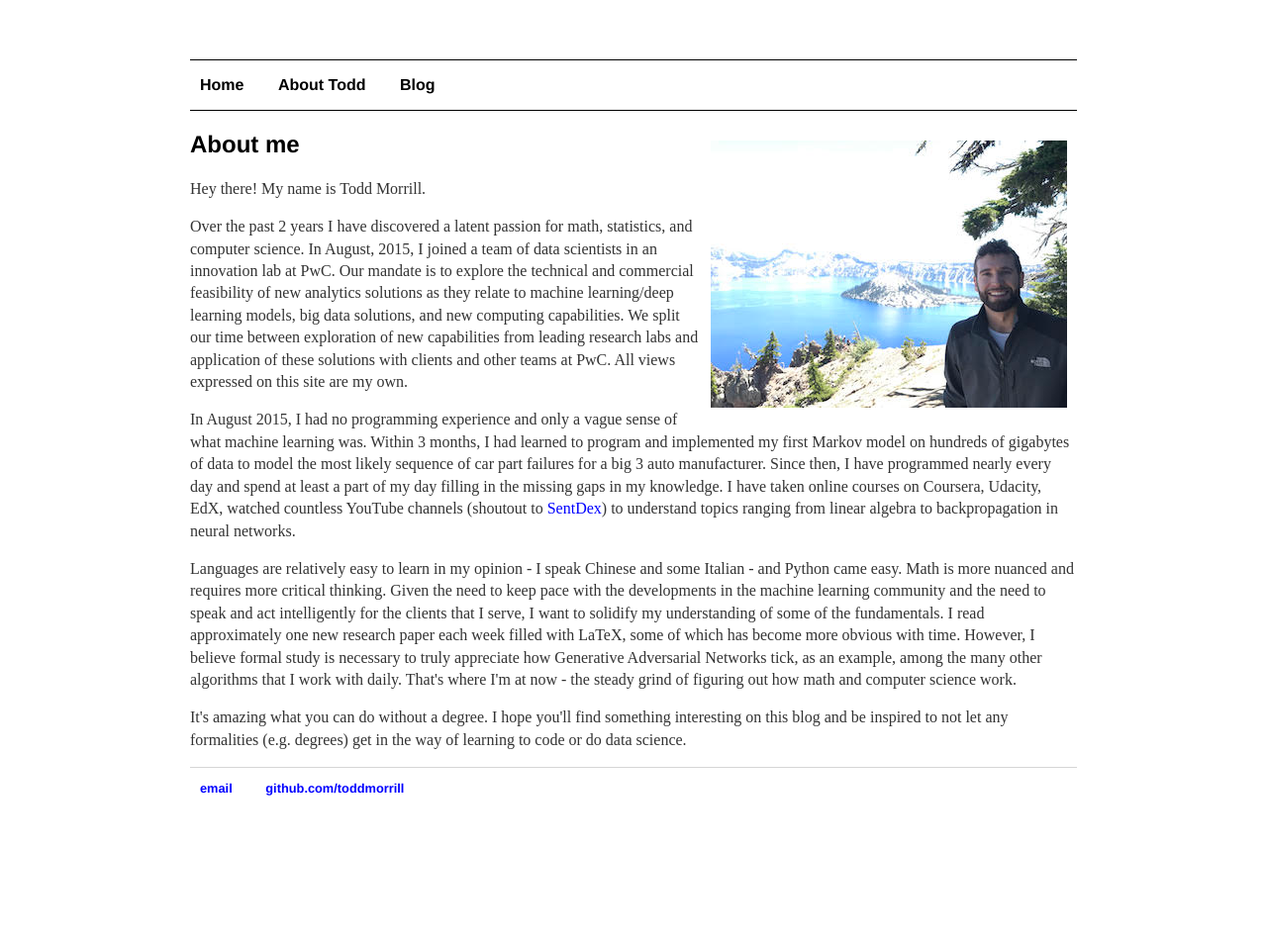
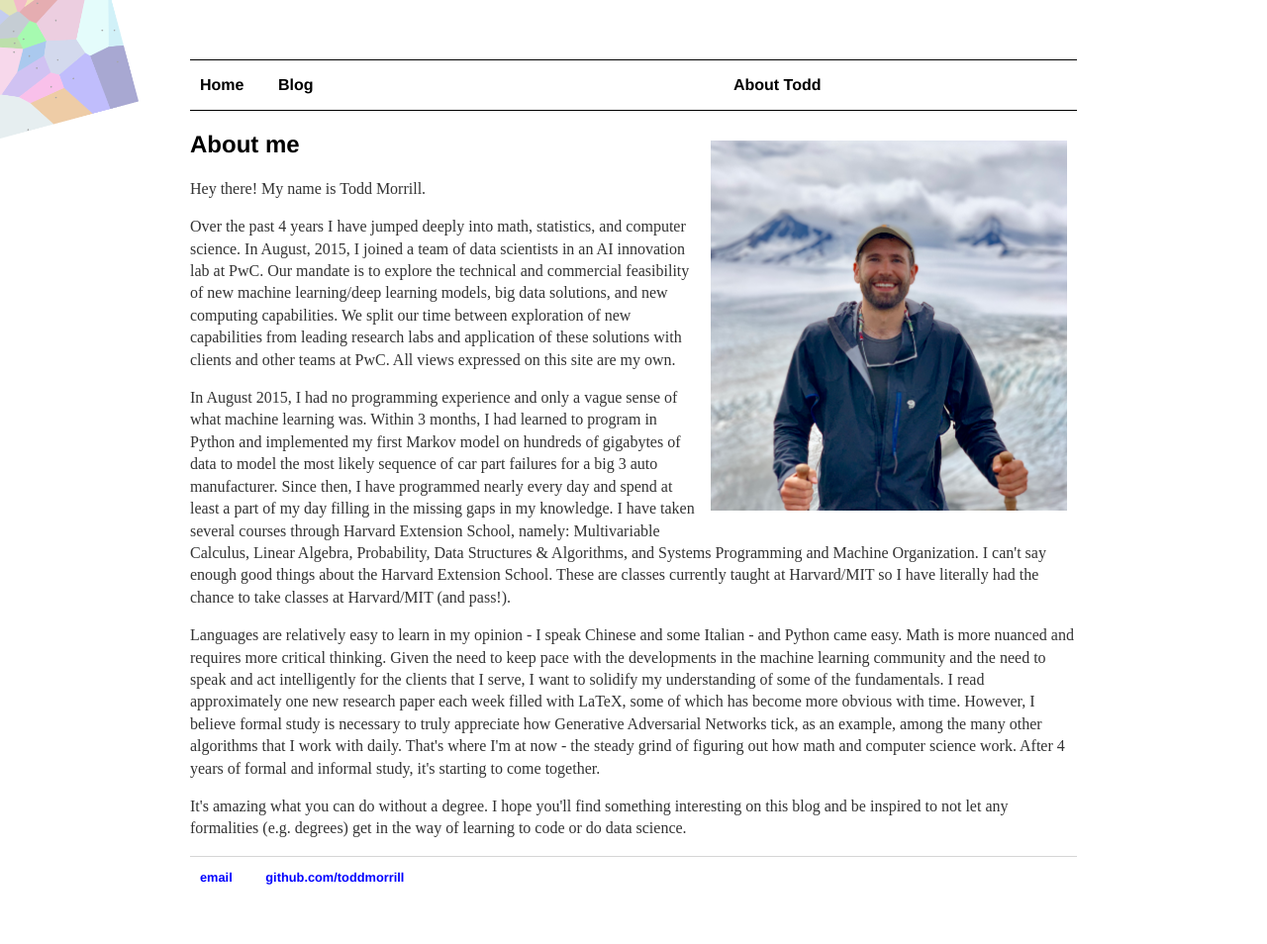
Before and after one commit to ToddMorrill/toddmorrill.github.io, a Jekyll site: the page built from about/index.html, in a window 1280 px wide. Shown: the whole page at 99% size. Built offline with Jekyll 4.4.1, drawn with Linux system fonts in a browser that asks for light colours; before the commit the page ends 900 px from its top, so only the background shows below that.

```diff
--- a/_layouts/default.html
+++ b/_layouts/default.html
@@ -11,6 +11,8 @@
 		  gtag('config', 'UA-121354524-1');
 		</script>
 
+		<link rel="icon" href="/assets/favicon.ico">
+
 		<title>{{ page.title }}</title>
 		<!-- link to main stylesheet -->
 		<link rel="stylesheet" type="text/css" href="/css/main.css">
@@ -20,8 +22,21 @@
 		<nav>
     		<ul>
         		<li><a href="/">Home</a></li>
-	        	<li><a href="/about">About Todd</a></li>
-        		<li><a href="/blog">Blog</a></li>
+				<li><a href="/blog">Blog</a></li>
+				<li></li>
+				<li></li>
+				<li></li>
+				<li></li>
+				<li></li>
+				<li></li>
+				<li></li>
+				<li></li>
+				<li></li>
+				<li></li>
+				<li></li>
+				<li></li>
+				<li></li>
+				<li><a href="/about">About Todd</a></li>
     		</ul>
 		</nav>
 		<div class="container">
--- a/about/index.html
+++ b/about/index.html
@@ -4,19 +4,19 @@
 ---
 
 <div id="image">
-	<img src="/assets/about_me/crater_lake.jpg" style="margin:10px;float:right"/>
+	<img src="/assets/about_me/kenai_fjord.jpg" style="margin:10px;float:right;max-width:360px;"/>
 </div>
 <h2> About me </h2>
 
 	<p>Hey there! My name is Todd Morrill.</p>
 	<p>
-	Over the past 2 years I have discovered a latent passion for math, statistics, and computer science. In August, 2015, I joined a team of data scientists in an innovation lab at PwC. Our mandate is to explore the technical and commercial feasibility of new analytics solutions as they relate to machine learning/deep learning models, big data solutions, and new computing capabilities. We split our time between exploration of new capabilities from leading research labs and application of these solutions with clients and other teams at PwC. All views expressed on this site are my own.
+	Over the past 4 years I have jumped deeply into math, statistics, and computer science. In August, 2015, I joined a team of data scientists in an AI innovation lab at PwC. Our mandate is to explore the technical and commercial feasibility of new machine learning/deep learning models, big data solutions, and new computing capabilities. We split our time between exploration of new capabilities from leading research labs and application of these solutions with clients and other teams at PwC. All views expressed on this site are my own.
 	</p>
 	<p>
-	In August 2015, I had no programming experience and only a vague sense of what machine learning was. Within 3 months, I had learned to program and implemented my first Markov model on hundreds of gigabytes of data to model the most likely sequence of car part failures for a big 3 auto manufacturer. Since then, I have programmed nearly every day and spend at least a part of my day filling in the missing gaps in my knowledge. I have taken online courses on Coursera, Udacity, EdX, watched countless YouTube channels (shoutout to <a href="https://www.youtube.com/user/sentdex" target="_blank">SentDex</a>) to understand topics ranging from linear algebra to backpropagation in neural networks.
+	In August 2015, I had no programming experience and only a vague sense of what machine learning was. Within 3 months, I had learned to program in Python and implemented my first Markov model on hundreds of gigabytes of data to model the most likely sequence of car part failures for a big 3 auto manufacturer. Since then, I have programmed nearly every day and spend at least a part of my day filling in the missing gaps in my knowledge. I have taken several courses through Harvard Extension School, namely: Multivariable Calculus, Linear Algebra, Probability, Data Structures & Algorithms, and Systems Programming and Machine Organization. I can't say enough good things about the Harvard Extension School. These are classes currently taught at Harvard/MIT so I have literally had the chance to take classes at Harvard/MIT (and pass!).
 	</p>
 	<p>
-	Languages are relatively easy to learn in my opinion - I speak Chinese and some Italian - and Python came easy. Math is more nuanced and requires more critical thinking. Given the need to keep pace with the developments in the machine learning community and the need to speak and act intelligently for the clients that I serve, I want to solidify my understanding of some of the fundamentals. I read approximately one new research paper each week filled with LaTeX, some of which has become more obvious with time. However, I believe formal study is necessary to truly appreciate how Generative Adversarial Networks tick, as an example, among the many other algorithms that I work with daily. That's where I'm at now - the steady grind of figuring out how math and computer science work.
+	Languages are relatively easy to learn in my opinion - I speak Chinese and some Italian - and Python came easy. Math is more nuanced and requires more critical thinking. Given the need to keep pace with the developments in the machine learning community and the need to speak and act intelligently for the clients that I serve, I want to solidify my understanding of some of the fundamentals. I read approximately one new research paper each week filled with LaTeX, some of which has become more obvious with time. However, I believe formal study is necessary to truly appreciate how Generative Adversarial Networks tick, as an example, among the many other algorithms that I work with daily. That's where I'm at now - the steady grind of figuring out how math and computer science work. After 4 years of formal and informal study, it's starting to come together.
 	</p>
 	<p>
 	It's amazing what you can do without a degree. I hope you'll find something interesting on this blog and be inspired to not let any formalities (e.g. degrees) get in the way of learning to code or do data science.
--- a/css/main.css
+++ b/css/main.css
@@ -1,6 +1,10 @@
 body {
     margin: 60px auto;
     width: 70%;
+    background-image: url("/assets/Euclidean_Voronoi_diagram_edit.png");
+    background-size: 140px;
+    background-repeat: no-repeat;
+    background-attachment: fixed;
 }
 nav {
     background-color: white;
```
Also changed, not shown: _posts/2019-09-21-climate-change-paper.md (added, +247 -0 lines), Gemfile.lock, README.md, assets/Euclidean_Voronoi_diagram.png (added), assets/Euclidean_Voronoi_diagram_edit.png (added), assets/about_me/kenai_fjord.jpg (added), assets/favicon.ico (added), assets/paper_reviews/climate_change_ml_applications.png (added), 1 other file.
